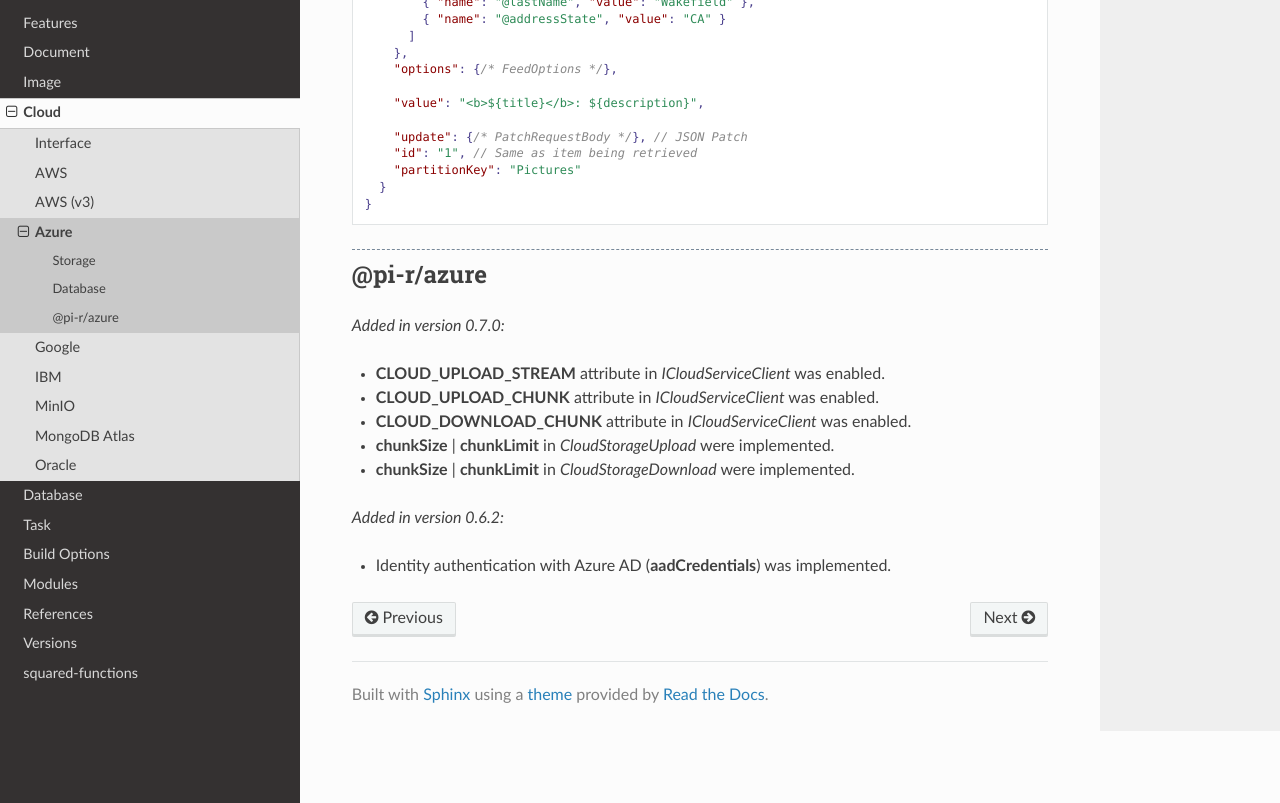
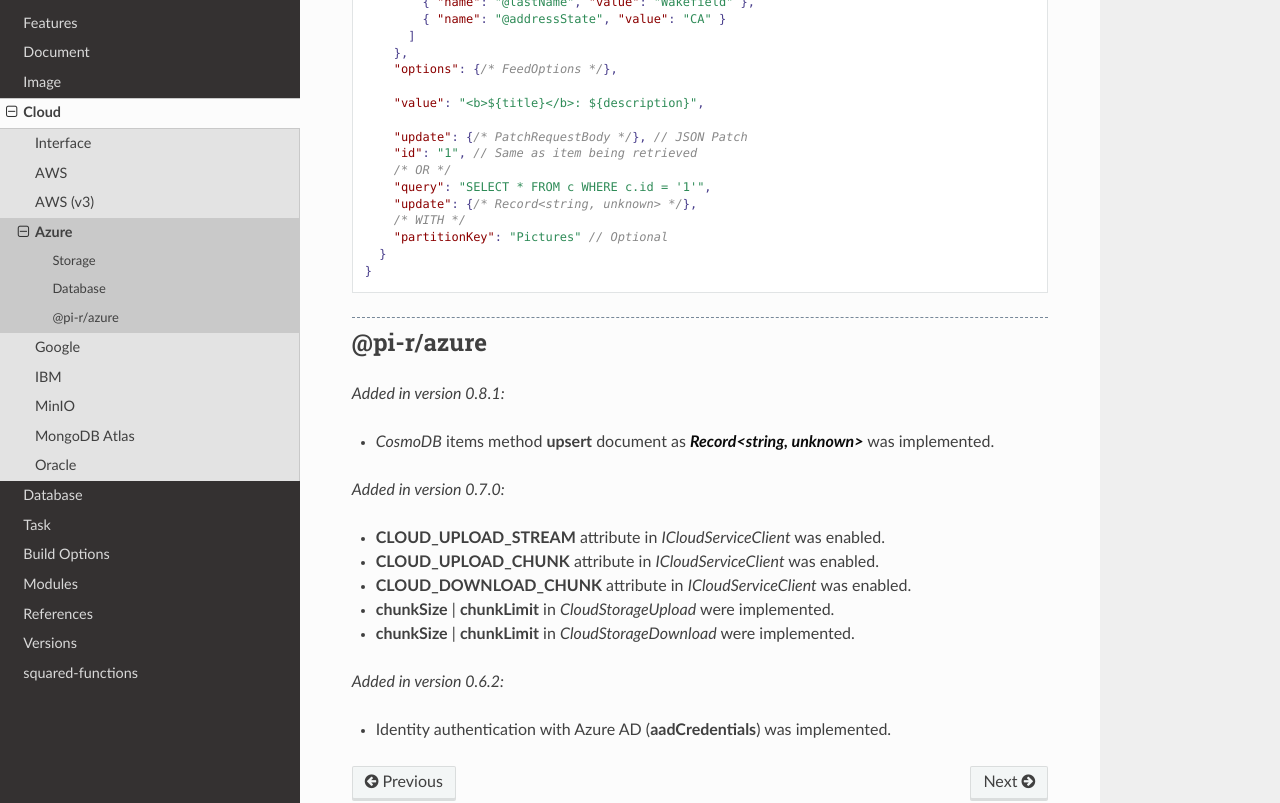
Before and after one commit to anpham6/chrome-docs, a Sphinx documentation site: the page built from source/cloud/azure.rst, in a window 1280 px wide and 900 px high, scrolled down 4774 px, cut to the strip 97-900 px from the top of the window. Built offline with Sphinx 7.4.7 and the Read the Docs theme 2.0.0, drawn with Linux system fonts in a browser that asks for light colours; some of the changed text lies outside the part shown.

Commit message:
Cloud: Azure database example usage was updated.

```diff
--- a/source/cloud/azure.rst
+++ b/source/cloud/azure.rst
@@ -267,12 +267,20 @@
 
       "update": {/* PatchRequestBody */}, // JSON Patch
       "id": "1", // Same as item being retrieved
-      "partitionKey": "Pictures"
+      /* OR */
+      "query": "SELECT * FROM c WHERE c.id = '1'",
+      "update": {/* Record<string, unknown> */},
+      /* WITH */
+      "partitionKey": "Pictures" // Optional
     }
   }
 
 @pi-r/azure
 ===========
+
+.. versionadded:: 0.8.1
+
+  - *CosmoDB* items method **upsert** document as :target:`Record<string, unknown>` was implemented.
 
 .. versionadded:: 0.7.0
 
```
Also changed, not shown: other parts of source/cloud/azure.rst (+1 -1 lines).
